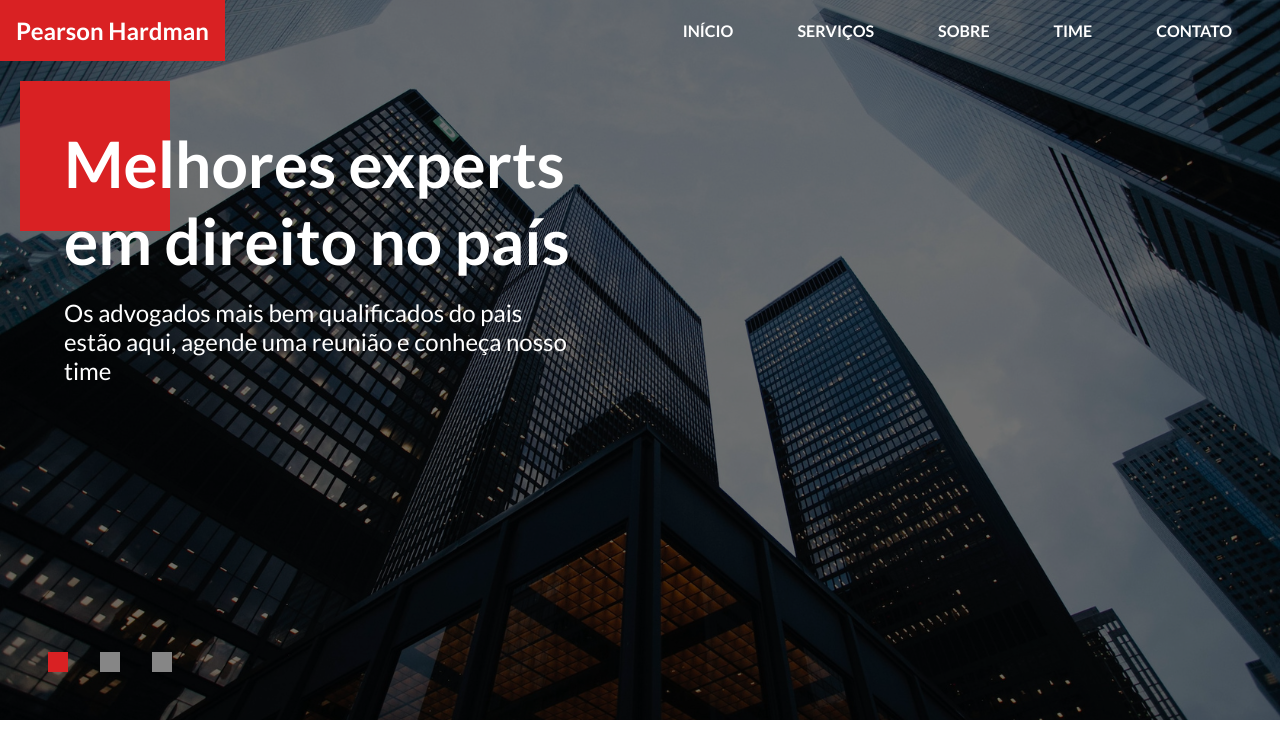
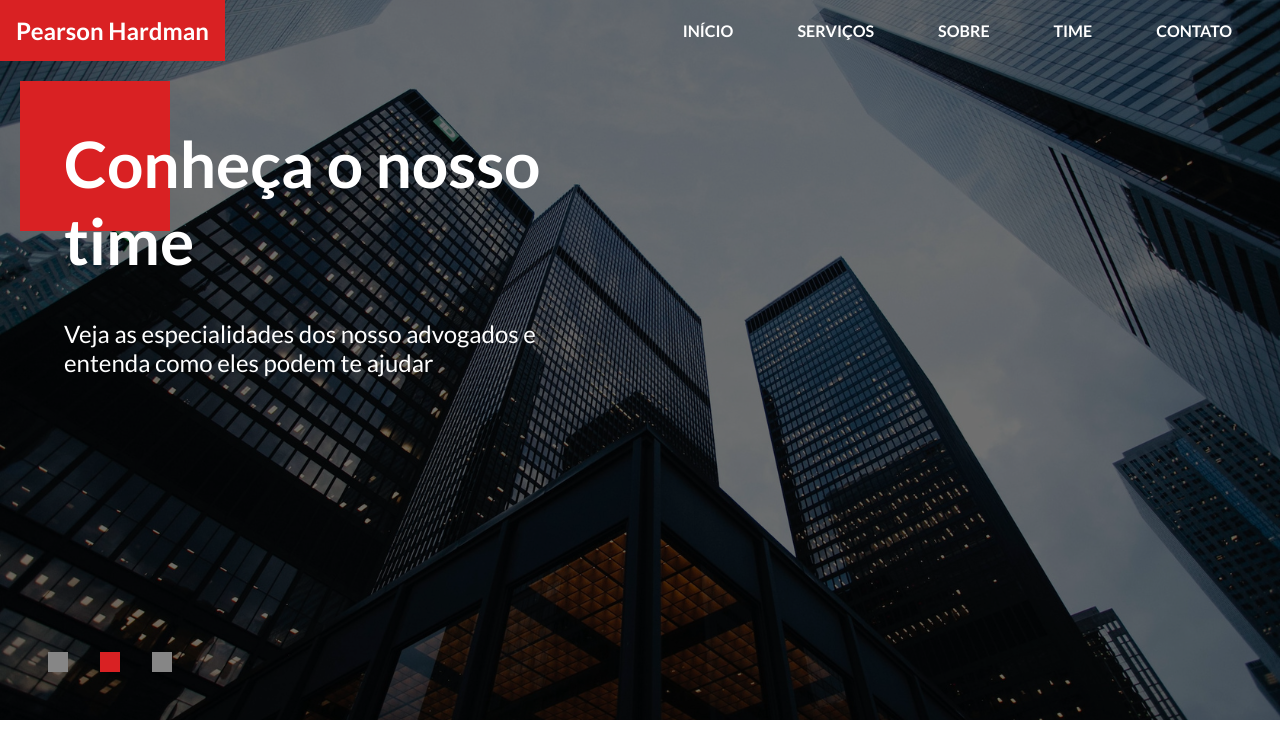
Before and after one commit to viniciussouza88/siteCompleto, a plain HTML site: page index.html in a window 1280 px wide. Shown: the top 749 px of the page. Drawn offline with nearby package versions, Linux system fonts and the light colour scheme.

Commit message:
Slider dos banners

```diff
--- a/css/styles.css
+++ b/css/styles.css
@@ -90,6 +90,7 @@ i{
 
 .banner p {
   font-size: 1.5rem;
+  margin-top: 2.5rem;
 }
 
 .square {
@@ -582,11 +583,13 @@ i{
 
     .banner h2 {
         font-size: 2rem;
+        margin-bottom: 1.5rem;
     }
 
     .banner p {
         font-size: 1rem;
-        margin-top: 3rem;
+        margin-top: 4.5rem;
+
     }
 
     /* Áreas de atuação */
--- a/index.html
+++ b/index.html
@@ -56,6 +56,21 @@
             <h2>Melhores experts em direito no país</h2>
             <p>
                 Os advogados mais bem qualificados do pais estão aqui, agende uma reunião e conheça nosso time
+            </p>
+        </div>
+        <div class="banner">
+            <span class="square"></span>
+            <h2>Conheça o nosso time               </h2>
+            <p>
+                Veja as especialidades dos nosso advogados e entenda como eles
+                podem te ajudar
+            </p>
+        </div>
+        <div class="banner">
+            <span class="square"></span>
+            <h2>Os nossos resultados                </h2>
+            <p>
+                Conheça as nossas métricas e conheça os resultados que já obtivemos
             </p>
         </div>
 
--- a/js/scripts.js
+++ b/js/scripts.js
@@ -8,7 +8,30 @@ const desktopLinks = document.querySelectorAll("#navbar a");
 const mobileLinks = document.querySelectorAll("#mobile-navbar a");
 const allLinks = [...desktopLinks, ...mobileLinks];
 
+const slides = document.querySelectorAll(".banner");
+const dots = document.querySelectorAll(".dot");
+let slideIndex = 0;
+
 // Funções
+
+function showSlides() {
+
+    for (let i = 0; i < slides.length; i++) {
+         slides[i].classList.remove("active");
+         dots[i].classList.remove("active");
+     }
+
+     slideIndex++;
+
+     if (slideIndex > slides.length) {
+        slideIndex = 1
+     }
+
+     slides[slideIndex - 1].classList.add("active");
+     dots[slideIndex - 1].classList.add("active");
+
+     setTimeout(showSlides, 3000)
+}
 
 function smoothScroll(e) {
     e.preventDefault();
@@ -40,3 +63,7 @@ function smoothScroll(e) {
 allLinks.forEach((link) => {
    link.addEventListener("click", smoothScroll);
 });
+
+// Inicialização
+
+showSlides();
```
